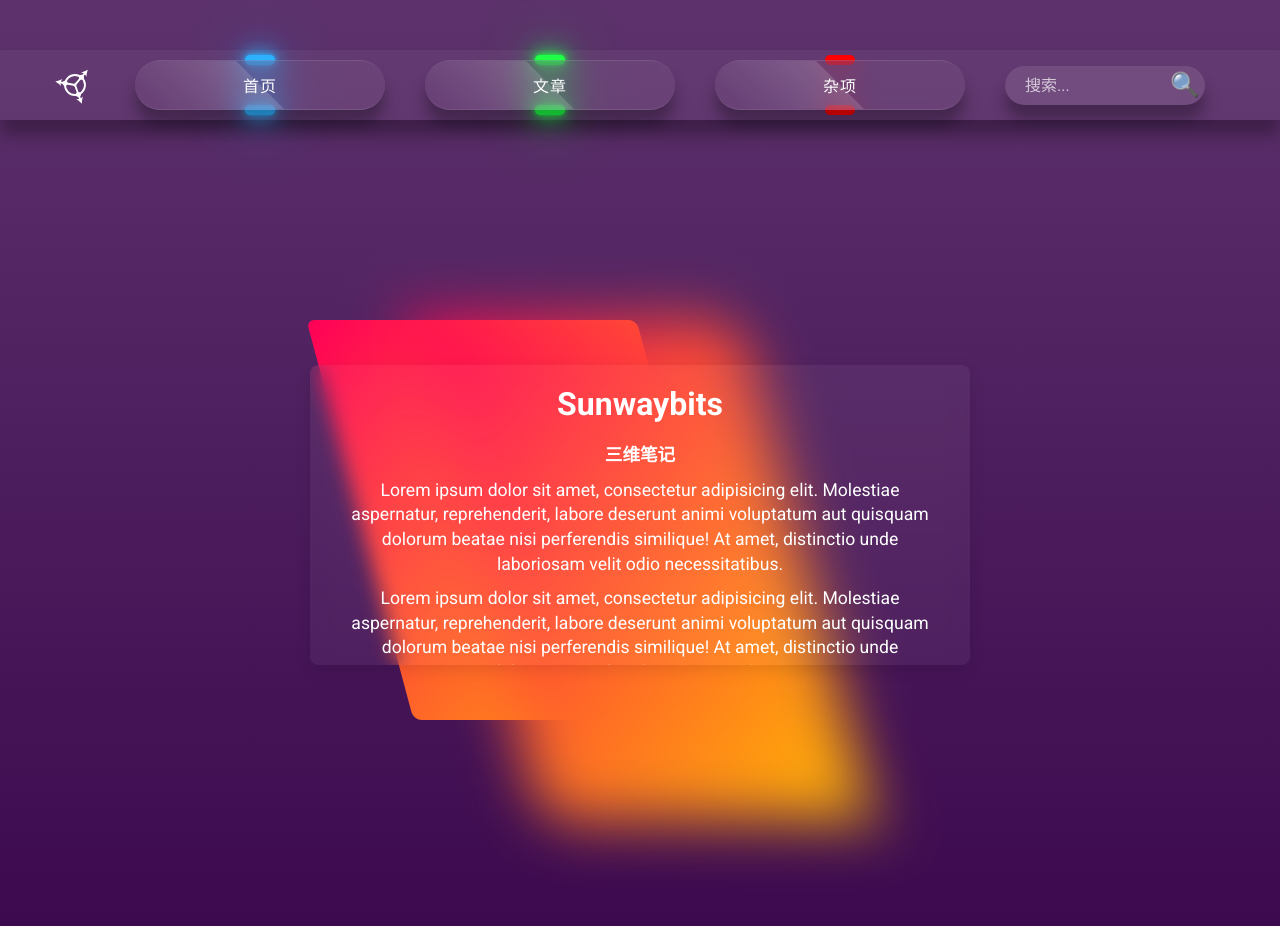
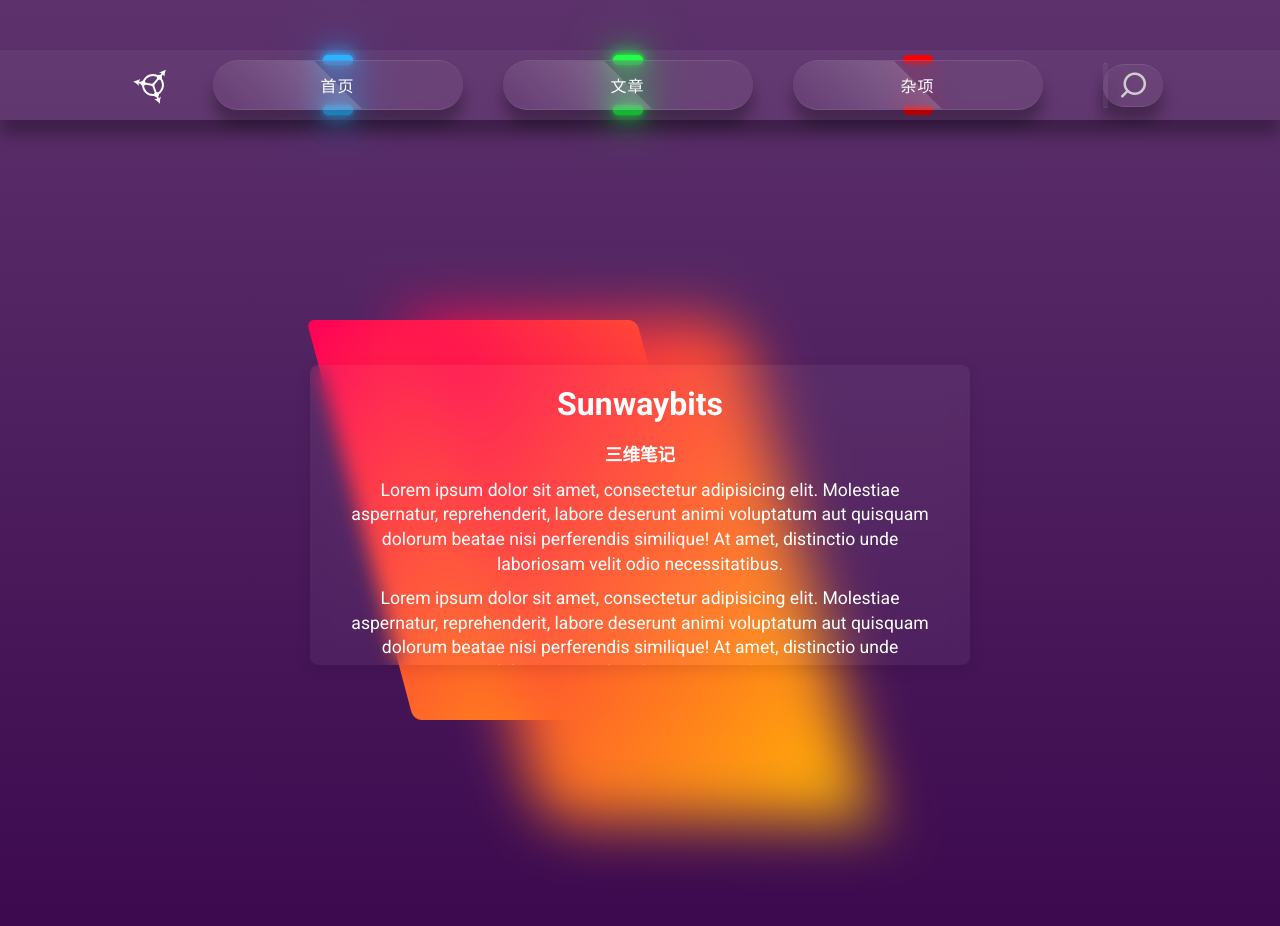
Before and after one commit to Wu-Kuan-Yee/buttons, a plain HTML site: page index.html in a window 1280 px wide. Drawn offline with nearby package versions, Linux system fonts and the light colour scheme.

Commit message:
[add] : search box

```diff
--- a/index.html
+++ b/index.html
@@ -6,6 +6,8 @@
     <meta name="viewport" content="width=device-width, initial-scale=1.0">
     <title>Glassmorphism Button Top Navigation</title>
     <link rel="stylesheet" href="style.css">
+    <!-- Unicons CSS -->
+    <link rel="stylesheet" href="https://unicons.iconscout.com/release/v4.0.0/css/line.css">
     <script src="script.js" defer></script>
 </head>
 <body>
@@ -17,10 +19,19 @@
             <div class="btn"><a href="#">首页</a></div>
             <div class="btn"><a href="#">文章</a></div>
             <div class="btn"><a href="#">杂项</a></div>
-            <div class="search-box">
-                <input type="text" placeholder="搜索...">
-                <button type="submit">🔍</button>
+            <div class="input-box">
+                <input type="text" placeholder="    Search...">
+                <span class="icon">
+                    <i class="uil uil-search search-icon"></i>
+                </span>
+                <i class="uil uil-times close-icon"></i>
             </div>
+
+
+
+
+
+
         </div>
     </header>
 
--- a/script.js
+++ b/script.js
@@ -1,23 +1,6 @@
-document.addEventListener('DOMContentLoaded', function() {
-    const searchIcon = document.getElementById('searchIcon');
-    const searchInput = document.querySelector('.search-input');
+let inputBox = document.querySelector(".input-box"),
+                searchIcon = document.querySelector(".icon"),
+                closeIcon = document.querySelector(".close-icon");
 
-    searchIcon.addEventListener('click', function() {
-        searchInput.classList.toggle('active');
-        searchIcon.classList.toggle('active');
-
-        if (searchInput.classList.contains('active')) {
-            searchInput.focus(); // 聚焦输入框
-        } else {
-            searchInput.blur(); // 失去焦点
-        }
-    });
-
-    // 点击输入框以外的区域时，关闭输入框
-    document.addEventListener('click', function(event) {
-        if (!searchContainer.contains(event.target)) {
-            searchInput.classList.remove('active');
-            searchIcon.classList.remove('active');
-        }
-    });
-});
+            searchIcon.addEventListener("click", () => inputBox.classList.add("open"));
+            closeIcon.addEventListener("click", () => inputBox.classList.remove("open"));
--- a/style.css
+++ b/style.css
@@ -431,44 +431,89 @@ h1, p {
 }
 
 /* 搜索框样式 */
-.search-box {
-    position: relative; /* 定位父元素以便放置内部元素 */
-    width: 200px; /* 设置搜索框的宽度 */
-    margin: 0 20px; /* 增加搜索框与按钮的间距 */
-    border-radius: 25px; /* 圆角效果 */
-    overflow: hidden; /* 避免内部元素超出边界 */
-    background: rgba(255, 255, 255, 0.1); /* 背景颜色 */
-    backdrop-filter: blur(10px); /* 背景模糊效果 */
-    box-shadow: 0 15px 15px rgba(0, 0, 0, 0.3); /* 阴影效果 */
+@import url('https://fonts.googleapis.com/css2?family=Poppins:wght@300;400;500;600&display=swap');
+.input-box {
+    position: relative;
+    height: 45px;
+    max-width: 5px;
+    width: 100%;
+    margin: 0 40px;
+    border-radius: 30px; /* 与按钮相同的圆角 */
+    background: rgba(255, 255, 255, 0.05); /* 与按钮相同的背景颜色 */
+    backdrop-filter: blur(15px); /* 与按钮相同的毛玻璃效果 */
+    -webkit-backdrop-filter: blur(15px); /* 对于 Safari 和 Chrome */
+    box-shadow: 0 15px 15px rgba(0, 0, 0, 0.3); /* 与按钮相同的阴影效果 */
+    border-bottom: 1px solid rgba(255, 255, 255, 0.1); /* 与按钮相同的底部边框 */
+    border-top: 1px solid rgba(255, 255, 255, 0.1); /* 与按钮相同的顶部边框 */
+    transition: all 0.6s cubic-bezier(0.21, 1.24, 0.39, 1.25);
 }
 
-.search-box input {
-    width: 100%; /* 输入框占满整个搜索框 */
-    padding: 10px 20px; /* 内边距 */
-    border: none; /* 无边框 */
-    outline: none; /* 无轮廓 */
-    border-radius: 25px; /* 圆角效果 */
-    font-size: 1em; /* 字体大小 */
-    color: #fff; /* 字体颜色 */
-    background: transparent; /* 透明背景 */
+.input-box.open {
+    max-width: 350px;
+    padding: 0 15px 0 65px;
 }
 
-.search-box input::placeholder {
-    color: rgba(255, 255, 255, 0.7); /* 占位符颜色 */
+input {
+    position: relative;
+    outline: none;
+    border: none;
+    height: 100%;
+    width: 104%;
+    border-radius: 30px; /* 与按钮相同的圆角 */
+    font-size: 16px;
+    font-weight: 400;
+    color: #333;
+    background: transparent; /* 背景透明 */
 }
 
-.search-box button {
-    position: absolute; /* 定位按钮 */
-    right: 5px; /* 距离右侧5px */
-    top: 50%; /* 垂直居中 */
-    transform: translateY(-50%); /* 垂直居中 */
-    border: none; /* 无边框 */
-    background: transparent; /* 透明背景 */
-    cursor: pointer; /* 指针效果 */
-    color: #fff; /* 字体颜色 */
-    font-size: 1.5em; /* 字体大小 */
+.icon {
+    position: absolute;
+    height: 100%;
+    top: 0;
+    left: 0;
+    width: 60px;
+    border-radius: 30px; /* 与按钮相同的圆角 */
+    background: rgba(255, 255, 255, 0.05); /* 与按钮相同的背景颜色 */
+    backdrop-filter: blur(15px); /* 与按钮相同的毛玻璃效果 */
+    -webkit-backdrop-filter: blur(15px); /* 对于 Safari 和 Chrome */
+    box-shadow: 0 15px 15px rgba(0, 0, 0, 0.3); /* 与按钮相同的阴影效果 */
+    border-bottom: 1px solid rgba(255, 255, 255, 0.1); /* 与按钮相同的底部边框 */
+    border-top: 1px solid rgba(255, 255, 255, 0.1); /* 与按钮相同的顶部边框 */
+    display: flex;
+    justify-content: center;
+    align-items: center;
+    transition: all 0.6s cubic-bezier(0.68, -0.55, 0.265, 1.55);
 }
 
-.search-box button:hover {
-    color: #ffcf4d; /* 鼠标悬停时的颜色变化 */
+.search-icon,
+.close-icon {
+    position: absolute;
+    top: 50%;
+    font-size: 30px;
+    color: #cecece;
+    transform: translateY(-50%);
+    transition: all 0.6s cubic-bezier(0.68, -0.55, 0.265, 1.55);
 }
+
+.search-icon {
+    transform: translateY(-50%) rotate(90deg);
+}
+
+.input-box.open .search-icon {
+    transform: translateY(-50%) rotate(0);
+}
+
+.close-icon {
+    right: -45px;
+    color: #fff;
+    padding: 5px;
+    opacity: 0;
+    pointer-events: none;
+    transform: translateY(-50%);
+}
+
+.input-box.open .close-icon {
+    opacity: 1;
+    pointer-events: auto;
+    transform: translateY(-50%) rotate(180deg);
+}
```
